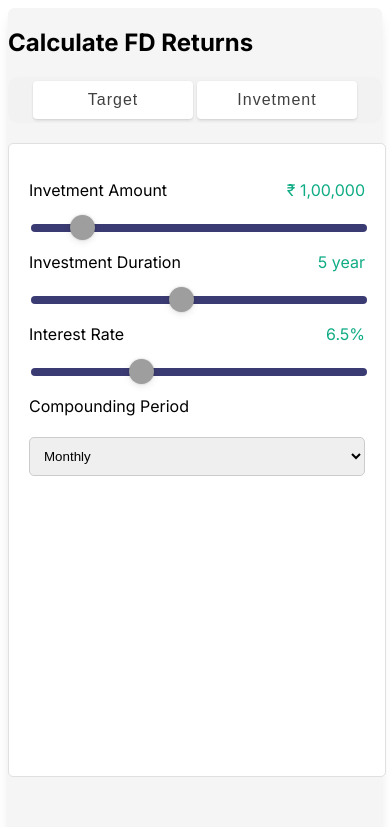
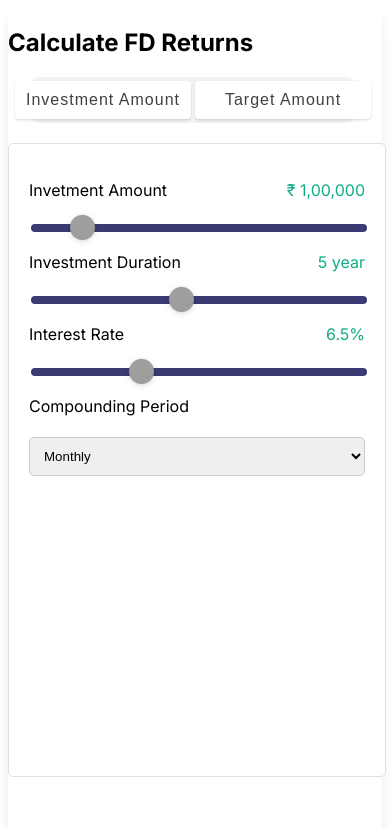
Before and after one commit to arbaj09/fdLatest-nextjs, a Next.js app: page / in a window 390 px wide. Shown: the top 827 px of the page. Built offline with nearby package versions, Linux system fonts and the light colour scheme.

Commit message:
UI update

```diff
--- a/src/app/Graph/Graph.css
+++ b/src/app/Graph/Graph.css
@@ -17,18 +17,14 @@
 }
 
 @media (max-width: 768px) {
-    .GRAPH{
+    .GRAPH {
+      height: 80%;
+      width: 100%;
+    }
 
-        height: 80%;
-        width: 100%;
+    .line {
+      max-height: 300px; /* Adjust the maximum height as needed for mobile */
+      max-width: 100%; /* Take full width of the container */
+      width: 100%; /* Ensure it takes full width */
     }
-    .line{
-
-    height: 297px;
-    width: 352px;
-
-}
-
-
-
-}
+  }
--- a/src/app/Target/page.js
+++ b/src/app/Target/page.js
@@ -94,6 +94,12 @@ const Target = () => {
     setLumpsum(compoundAmount);
     setTotalInterest(TotalEarnInterest);
 }}
+ // Use useEffect to calculate on initial render
+ useEffect(() => {
+  // Call your calculation function here with the default values
+  ExceptedHanler();
+}, []); // Empty dependency array ensures this effect runs only once on mount
+
 
 
 
@@ -224,10 +230,10 @@ const Target = () => {
                 <div className="Table-conatiner">
                   <table className="Table">
                     <tr >
-                      <th>year</th>
-                      <th>openingBalance</th>
-                      <th>interestEarned</th>
-                      <th>closingBalance</th>
+                      <th>Year</th>
+                      <th>OpeningBalance</th>
+                      <th>InterestEarned</th>
+                      <th>ClosingBalance</th>
                     </tr>
                     {YearlyDetails.map((data) => (
                       <tr className="Data" key={data.id}>
--- a/src/app/globals.css
+++ b/src/app/globals.css
@@ -48,11 +48,12 @@
 
 
     background: #fff;
-    box-shadow: 0 2px 3px rgba(0,0,0,.07), 0 0.5px 2px rgba(0,0,0,.1);
+    box-shadow: 0 2px 3px rgba(203, 182, 182, 0.833), 0 0.5px 2px rgba(0,0,0,.1);
     border-radius: 4px;
 
     will-change: transform;
     transition: transform .2s ease;
+    box-shadow: 0 2px 3px rgba(0,0,0,.07), 0 0.5px 2px rgba(0,0,0,.1);
 
 
   border: none;
@@ -82,7 +83,10 @@
 
 }
 .button_slide:hover {
-  box-shadow: inset 400px 0 0 0 #fff;
+  box-shadow: inset 500px 0 0 0 #fff;
+  background-color: #fff;
+
+
 }
 
 .Traget-Amount-container {
@@ -277,7 +281,7 @@ background-size: cover;
     width: 100%;
 
     padding: 0px;
-    background-color: #f5f5f5;
+    background-color:white;
     /* border: 1px solid #e0e0e0; */
     /* border-radius: 5px; */
     /* box-shadow: 0 0 10px rgba(0, 0, 0, 0.1); */
@@ -305,12 +309,12 @@ background-size: cover;
 
     height: 37rem;
 
-    background-color: #fff;
+    background-color:white;
 
     border: 1px solid #e0e0e0;
     border-radius: 5px;
 
-    background-color: #fff;
+
     padding: 20px;
     border: 1px solid #e0e0e0;
     border-radius: 5px;
@@ -319,12 +323,14 @@ background-size: cover;
   }
   .button_container {
     display: flex;
+    margin-left: 1.4rem;
     justify-content: center;
-    width: 100%;
+    width: 87%;
     --tw-bg-opacity: 1;
     background-color: rgba(242, 242, 242, var(--tw-bg-opacity));
   }
   .button_slide {
-    width: 10rem;
+    width: 11rem;
   }
+
 }
--- a/src/app/page.js
+++ b/src/app/page.js
@@ -26,7 +26,7 @@ const app = () => {
 
   return <>
   <div>
-  <div className="Container" >
+  <div className="Container bg-white" >
     <div>
       <h2 className="mb-6 text-lg font-semibold font-sans text-gray-700 leading-5">Calculate FD Returns</h2>
     </div>
@@ -35,8 +35,8 @@ const app = () => {
 
     <div className="button_container">
 
-     <div ><button className="button_slide " onClick={showTargetTab} >Target</button></div>
-     <div ><button className="button_slide " onClick={showInvestmentTab} >Invetment</button></div>
+     <div ><button className="button_slide " onClick={showInvestmentTab} >Investment Amount</button></div>
+     <div ><button className="button_slide " onClick={showTargetTab} >Target Amount</button></div>
 
     </div >
 
```
